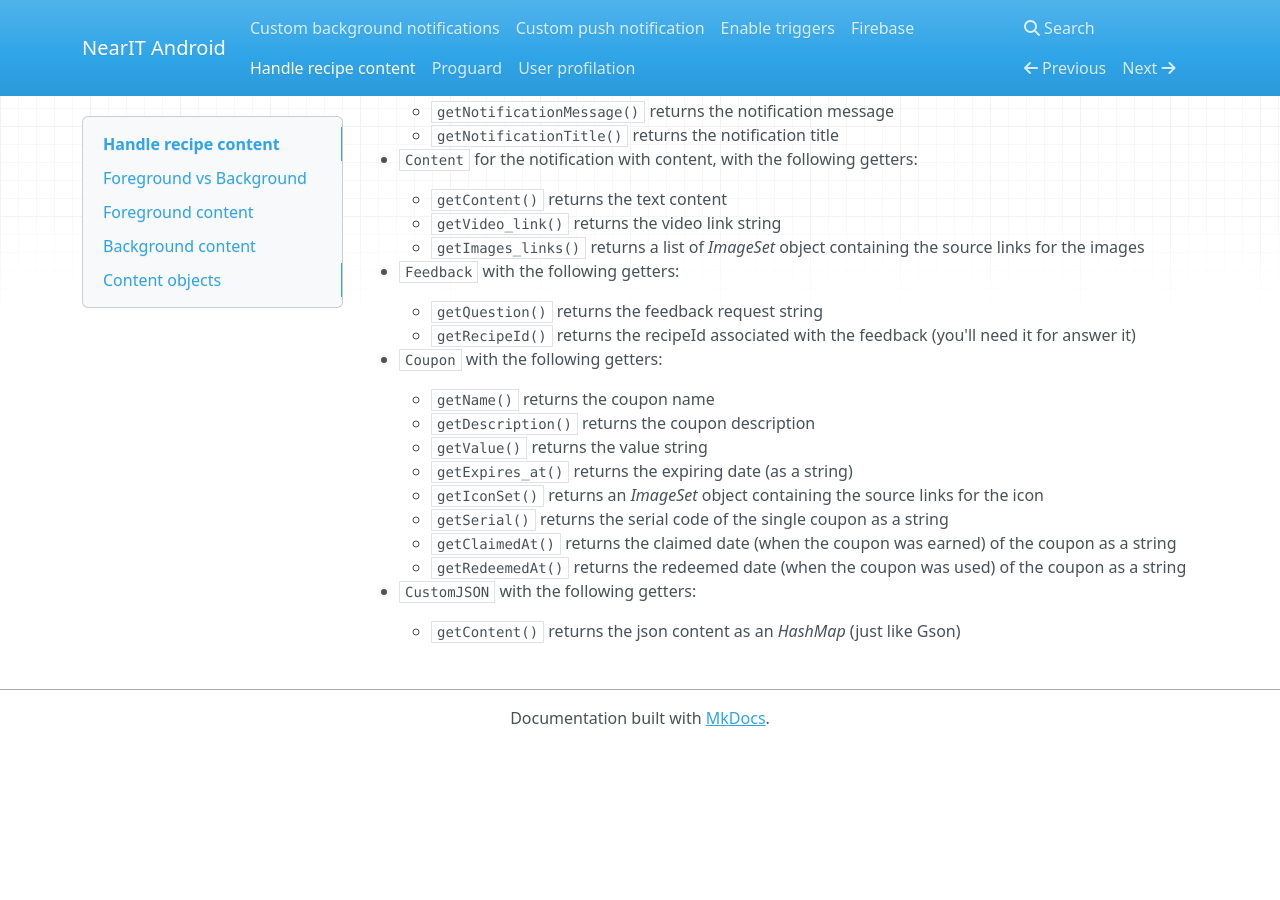
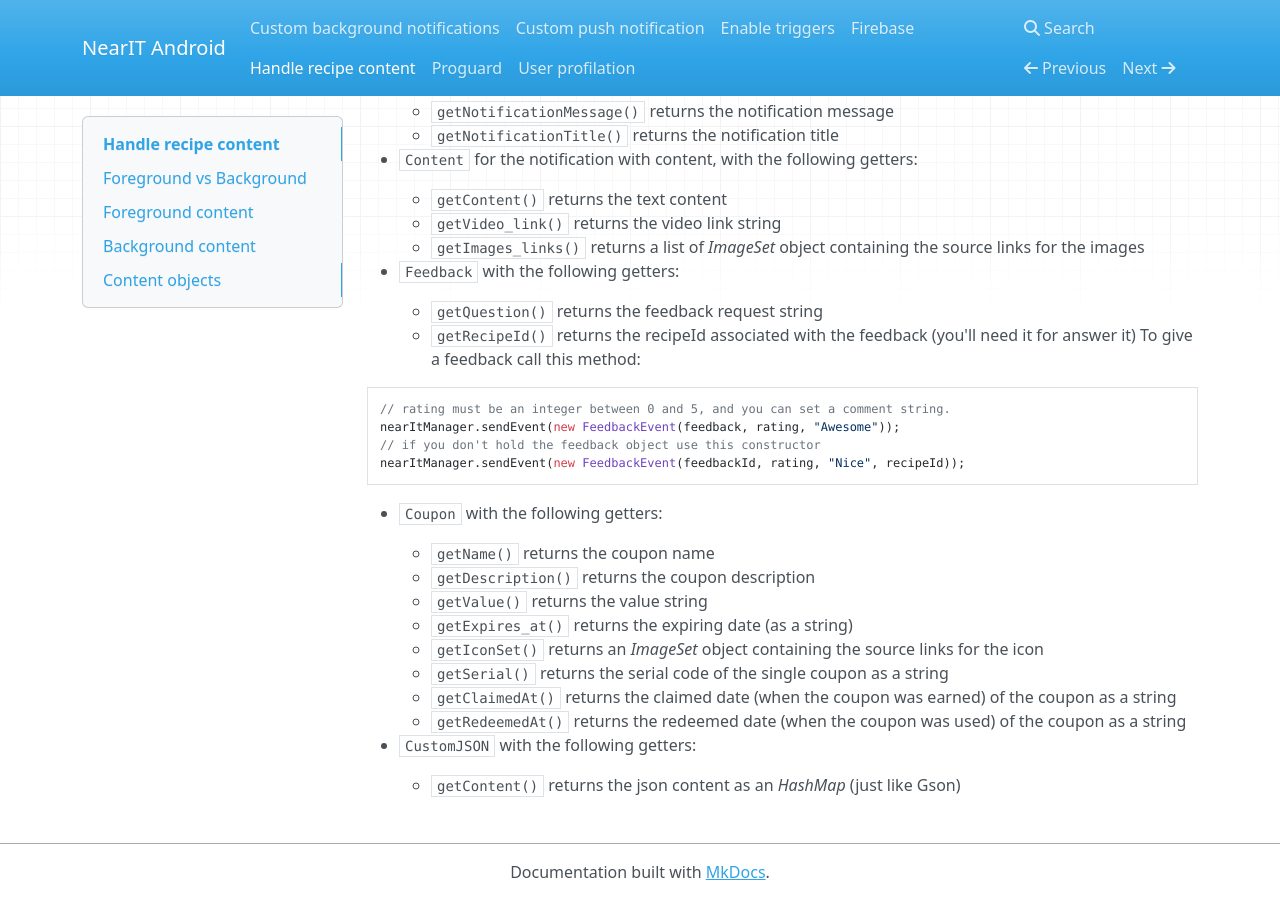
Before and after one commit to nearit/Android-SDK, an MkDocs documentation site: the page built from docs/handle-content.md, in a window 1280 px wide and 900 px high, scrolled down 1384 px. Built offline with MkDocs 1.6.1, drawn with Linux system fonts in a browser that asks for light colours; nearby versions of some CDN libraries; before the commit the page ends 2130 px from its top, so only the background shows below that.

Commit message:
Update handle-content.md

````diff
--- a/docs/handle-content.md
+++ b/docs/handle-content.md
@@ -68,6 +68,13 @@ Here are the details for each one:
 - `Feedback` with the following getters:
     - `getQuestion()` returns the feedback request string
     - `getRecipeId()` returns the recipeId associated with the feedback (you'll need it for answer it)
+To give a feedback call this method:
+```java
+// rating must be an integer between 0 and 5, and you can set a comment string.
+nearItManager.sendEvent(new FeedbackEvent(feedback, rating, "Awesome"));
+// if you don't hold the feedback object use this constructor
+nearItManager.sendEvent(new FeedbackEvent(feedbackId, rating, "Nice", recipeId));
+```
 
 - `Coupon` with the following getters:
     - `getName()` returns the coupon name
````
